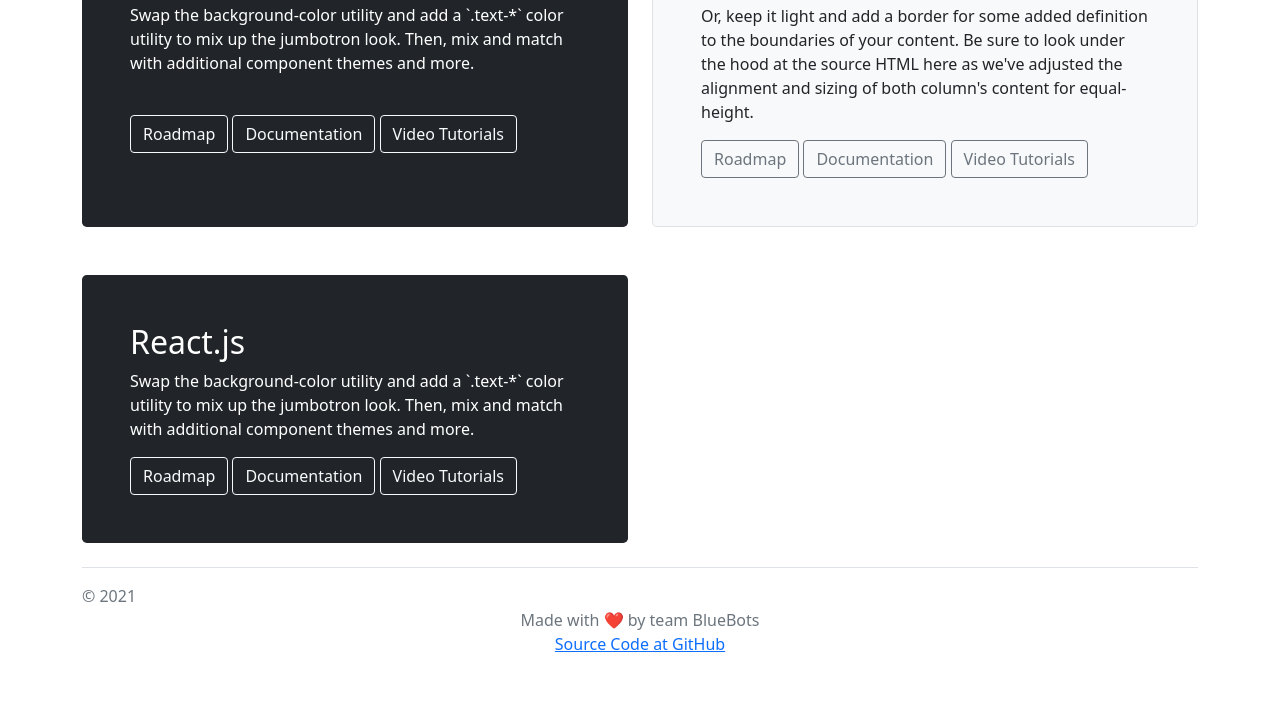
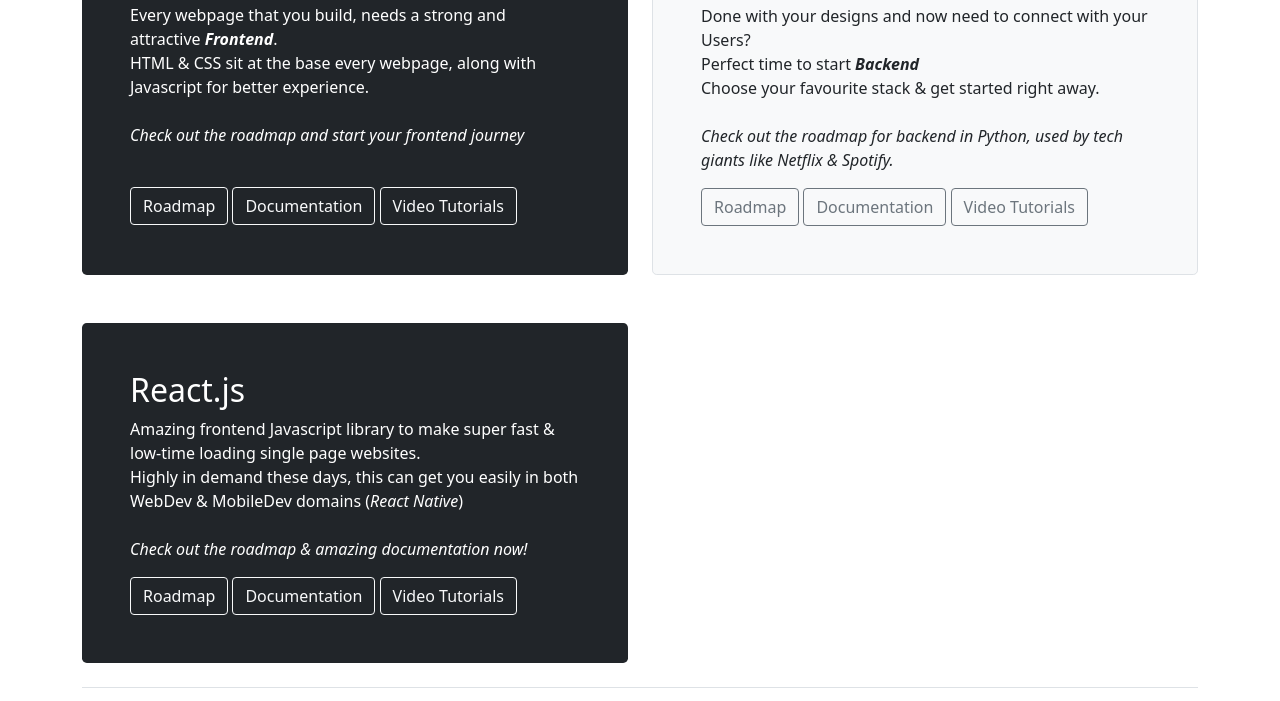
Before and after one commit to ayush02av/bluebots, a plain HTML site: page index.html in a window 1280 px wide. Shown: the part 742-1443 px from the top of the page. Before the commit the page ends 1422 px from the top, so only its background shows below. Drawn offline with nearby package versions, Linux system fonts and the light colour scheme.

Commit message:
update landing page

```diff
--- a/index.html
+++ b/index.html
@@ -35,9 +35,12 @@
           <div class="h-100 p-5 text-white bg-dark rounded-3">
             <h2>Front End</h2>
             <p>
-              Swap the background-color utility and add a `.text-*` color
-              utility to mix up the jumbotron look. Then, mix and match with
-              additional component themes and more.
+              Every webpage that you build, needs a strong and attractive <b><i>Frontend</i></b>.
+              <br>
+              HTML & CSS sit at the base every webpage, along with Javascript for better experience.
+              <br>
+              <br>
+              <i>Check out the roadmap and start your frontend journey</i>
             </p>
             <br>
             <a href="/topics/frontend/roadmap.html"> <button class="btn btn-outline-light" type="button">
@@ -55,10 +58,13 @@
           <div class="h-100 p-5 bg-light border rounded-3">
             <h2>Back End</h2>
             <p>
-              Or, keep it light and add a border for some added definition to
-              the boundaries of your content. Be sure to look under the hood
-              at the source HTML here as we've adjusted the alignment and
-              sizing of both column's content for equal-height.
+              Done with your designs and now need to connect with your Users?
+              <br>
+              Perfect time to start <b><i>Backend</i></b>
+              <br>
+              Choose your favourite stack & get started right away.
+              <br><br>
+              <i>Check out the roadmap for backend in Python, used by tech giants like Netflix & Spotify.</i>
             </p>
             <a href="/topics/backend/roadmap.html"><button class="btn btn-outline-secondary" type="button">
               Roadmap
@@ -75,9 +81,11 @@
           <div class="h-100 p-5 text-white bg-dark rounded-3">
             <h2>React.js</h2>
             <p>
-              Swap the background-color utility and add a `.text-*` color
-              utility to mix up the jumbotron look. Then, mix and match with
-              additional component themes and more.
+              Amazing frontend Javascript library to make super fast & low-time loading single page websites.
+              <br>
+              Highly in demand these days, this can get you easily in both WebDev & MobileDev domains (<i>React Native</i>)
+              <br><br>
+              <i>Check out the roadmap & amazing documentation now!</i>
             </p>
             <a href="/topics/react/roadmap.html"> <button class="btn btn-outline-light" type="button">
               Roadmap
```
